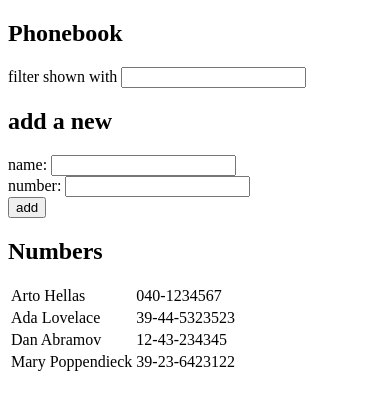
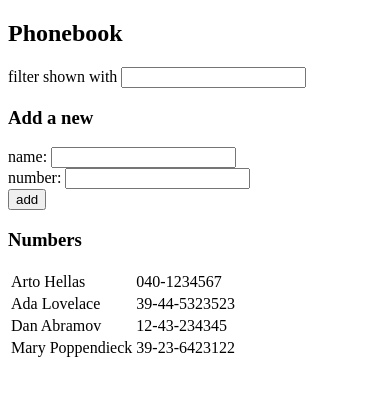
Before and after one commit to illestefan/FullstackOpen, a React (Vite) app in the folder part2/phonebook/: page / in a window 390 px wide. Shown: the top 410 px of the page. Built offline with nearby package versions, Linux system fonts and the light colour scheme.

Commit message:
Exercise 2.10 (Phonebook Step5)

```diff
--- a/part2/phonebook/src/App.jsx
+++ b/part2/phonebook/src/App.jsx
@@ -1,10 +1,7 @@
 import { useState } from 'react'
-
-const Person = ({ person }) => {
-  return (
-    <tr><td>{person.name}</td><td>{person.number}</td></tr>
-  )
-}
+import Persons from './components/Persons'
+import Filter from './components/Filter'
+import PersonForm from './components/PersonForm'
 
 const App = () => {
   const [persons, setPersons] = useState([
@@ -28,56 +25,40 @@ const App = () => {
     }
     const newPerson = {
       name: newName,
-      number: newNumber
+      number: newNumber,
+      id: persons.length + 1
     }
 
+    // use the setPersons hook to add the new Person to the persons state
     setPersons(persons.concat(newPerson))
+    // set the input fields for Name and Number back to empty strings
     setNewName('')
     setNewNumber('')
   }
 
-  const handlePersonChange = (event) => { setNewName(event.target.value) }
+  const handleNameChange = (event) => { setNewName(event.target.value) }
   const handleNumberChange = (event) => { setNewNumber(event.target.value) }
   const handleFilterChange = (event) => { setNewFilter(event.target.value) }
-  const personsToShow = newFilter === ''
-  ? persons
-  : persons.filter(person => person.name.toLowerCase().includes(newFilter.toLowerCase()))
 
   return (
     <div>
       <h2>Phonebook</h2>
-      <div>
-        filter shown with <input
-                            value={newFilter}
-                            onChange={handleFilterChange}
-        />
-      </div>
 
-      <h2>add a new</h2>
-      <form onSubmit={addPerson}>
-        <div>
-          name: <input
-                  value={newName}
-                  onChange={handlePersonChange}
-                />
-        </div>
-        <div>
-          number: <input
-            value={newNumber}
-            onChange={handleNumberChange}
-          />
-        </div>
-        <div><button type="submit">add</button></div>
-      </form>
-      <h2>Numbers</h2>
+      <Filter filter={newFilter} handleFilterChange={handleFilterChange} />
 
-      <table>
-        <tbody>
-          {personsToShow.map(person =>
-            <Person key={person.name} person={person} />
-          )}
-        </tbody>
-      </table>
+      <h3>Add a new</h3>
+
+      <PersonForm
+        addPerson={addPerson}
+        newName={newName}
+        handleNameChange={handleNameChange}
+        newNumber={newNumber}
+        handleNumberChange={handleNumberChange}
+      />
+
+      <h3>Numbers</h3>
+
+      <Persons persons={persons} filter={newFilter} />
     </div>
   )
 }
--- /dev/null
+++ b/part2/phonebook/src/components/Filter.jsx
@@ -0,0 +1,13 @@
+// this is the filter component with the input field for the filter
+// it takes the following props:
+// - filter: the state with the filter string
+// - handleFilterChange: the function (event handler) to handle changes in the filter input field
+const Filter = ({ filter, handleFilterChange }) => {
+    return (
+      <div>
+        filter shown with <input value={filter} onChange={handleFilterChange} />
+      </div>
+    )
+  }
+
+  export default Filter
--- /dev/null
+++ b/part2/phonebook/src/components/PersonForm.jsx
@@ -0,0 +1,28 @@
+// this is the component for the form to add a new person to the phonebook
+// it takes the following props:
+// - addPerson: the function (event handler) to add a new person to the phonebook
+// - newName: the state with the name of the new person
+// - handleNameChange: the function (event handler) to handle changes in the name input field
+// - newNumber: the state with the number of the new person
+// - handleNumberChange: the function (event handler) to handle changes in the number input field
+const PersonForm = ({ addPerson, newName, handleNameChange, newNumber, handleNumberChange }) => {
+    return (
+        <form onSubmit={addPerson}>
+        <div>
+            name: <input
+                    value={newName}
+                    onChange={handleNameChange}
+                />
+        </div>
+        <div>
+            number: <input
+            value={newNumber}
+            onChange={handleNumberChange}
+            />
+        </div>
+        <div><button type="submit">add</button></div>
+        </form>
+    )
+}
+
+export default PersonForm
--- /dev/null
+++ b/part2/phonebook/src/components/Persons.jsx
@@ -0,0 +1,30 @@
+// render a Person as a table row
+const Person = ({ person }) => {
+    return (
+      <tr><td>{person.name}</td><td>{person.number}</td></tr>
+    )
+}
+
+// render a list of Persons as a table
+const Persons = ({ persons, filter }) => {
+    // define the filter function for persons to show
+    // if the filter is empty, show all persons
+    // if the filter is not empty, show only persons whose name contains the filter string
+    // all strings are converted to lowercase to make the search case-insensitive
+    const personsToShow = filter === ''
+        ? persons
+        : persons.filter(person => person.name.toLowerCase().includes(filter.toLowerCase()))
+
+    // render the table of persons to show (each Person is rendered as one table row)
+    return (
+        <table>
+        <tbody>
+            {personsToShow.map(person =>
+                <Person key={person.id} person={person} />
+            )}
+        </tbody>
+        </table>
+    )
+}
+
+export default Persons
```
